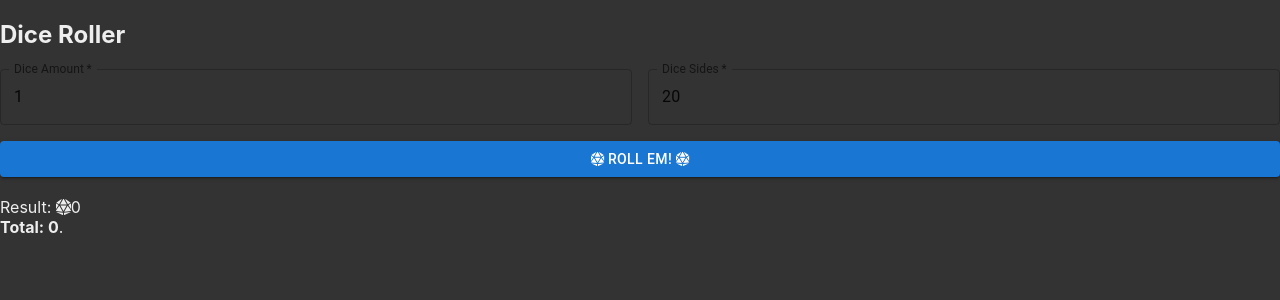
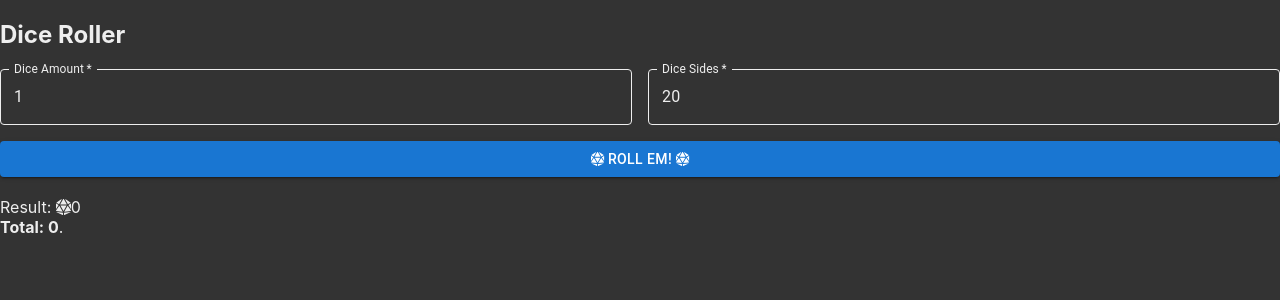
Before and after one commit to MattMellies/DND, a React (Create React App) app: page / in a window 1280 px wide. Shown: the top 300 px of the page. Built offline with nearby package versions, Linux system fonts and the light colour scheme.

Commit message:
form-colors

```diff
--- a/src/components/DiceRoller/DiceRoller.module.scss
+++ b/src/components/DiceRoller/DiceRoller.module.scss
@@ -0,0 +1,11 @@
+.diceField {
+    label {
+        color: #eee;
+    }
+    input {
+        color: #eee;
+    }
+    fieldset {
+        border-color: #eee;
+    }
+}
--- a/src/components/DiceRoller/index.js
+++ b/src/components/DiceRoller/index.js
@@ -2,7 +2,8 @@ import { useState, useEffect } from "react";
 import { Box, Button, TextField, Grid } from "@mui/material";
 import { rollDice } from "../../utils/utils";
 import { FontAwesomeIcon } from "@fortawesome/react-fontawesome";
-import {faDiceD20} from '@fortawesome/free-solid-svg-icons';
+import { faDiceD20 } from "@fortawesome/free-solid-svg-icons";
+import styles from "./DiceRoller.module.scss";
 
 const DiceRoller = () => {
   const [diceAmount, setDiceAmount] = useState(1);
@@ -52,6 +53,7 @@ const DiceRoller = () => {
         <Grid container spacing={2}>
           <Grid item xs={6}>
             <TextField
+              className={styles.diceField}
               fullWidth
               required
               error={diceAmount > 5000 || diceAmount < 1}
@@ -66,6 +68,7 @@ const DiceRoller = () => {
           </Grid>
           <Grid item xs={6}>
             <TextField
+              className={styles.diceField}
               fullWidth
               required
               error={diceSides > 1000 || diceSides < 1}
@@ -85,7 +88,9 @@ const DiceRoller = () => {
               disabled={disableButton}
               onClick={() => handleDiceRoll(diceAmount, diceSides)}
             >
-              <FontAwesomeIcon icon={faDiceD20} />&nbsp;Roll Em!&nbsp;<FontAwesomeIcon icon={faDiceD20} />
+              <FontAwesomeIcon icon={faDiceD20} />
+              &nbsp;Roll Em!&nbsp;
+              <FontAwesomeIcon icon={faDiceD20} />
             </Button>
           </Grid>
         </Grid>
@@ -93,11 +98,12 @@ const DiceRoller = () => {
       <br />
       Result:{" "}
       {resultArray.map((result) => {
-        return(
-			<span>
-				<FontAwesomeIcon icon={faDiceD20} />{result} &nbsp;
-			</span>
-		)
+        return (
+          <span>
+            <FontAwesomeIcon icon={faDiceD20} />
+            {result} &nbsp;
+          </span>
+        );
       })}
       <br />
       <strong>Total: {resultTotal}</strong>.
```
